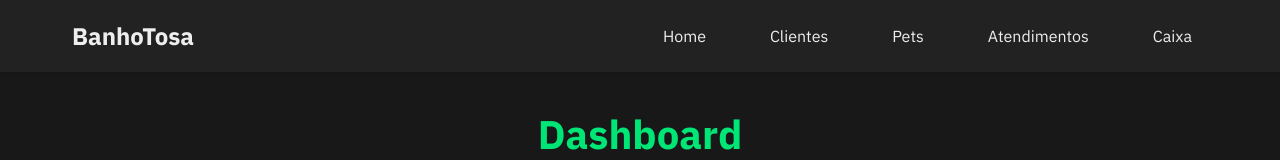
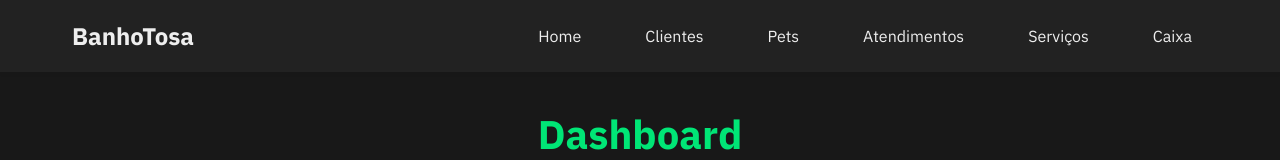
Before and after one commit to TheRermz/BanhoTosaCS, a React (Vite) app in the folder frontend/: page / in a window 1280 px wide. Shown: the top 160 px of the page. Built offline with nearby package versions, Linux system fonts and the light colour scheme; no server answers.

Commit message:
Ajuste Navbar

```diff
--- a/frontend/components/Navbar/Navbar.jsx
+++ b/frontend/components/Navbar/Navbar.jsx
@@ -31,6 +31,9 @@ const Navbar = () => {
           <Link to="/atendimentos" onClick={() => setMenuAtivo(false)}>
             Atendimentos
           </Link>
+          <Link to="/servicos" onClick={() => setMenuAtivo(false)}>
+            Serviços
+          </Link>
           <Link to="/caixa" onClick={() => setMenuAtivo(false)}>
             Caixa
           </Link>
```
